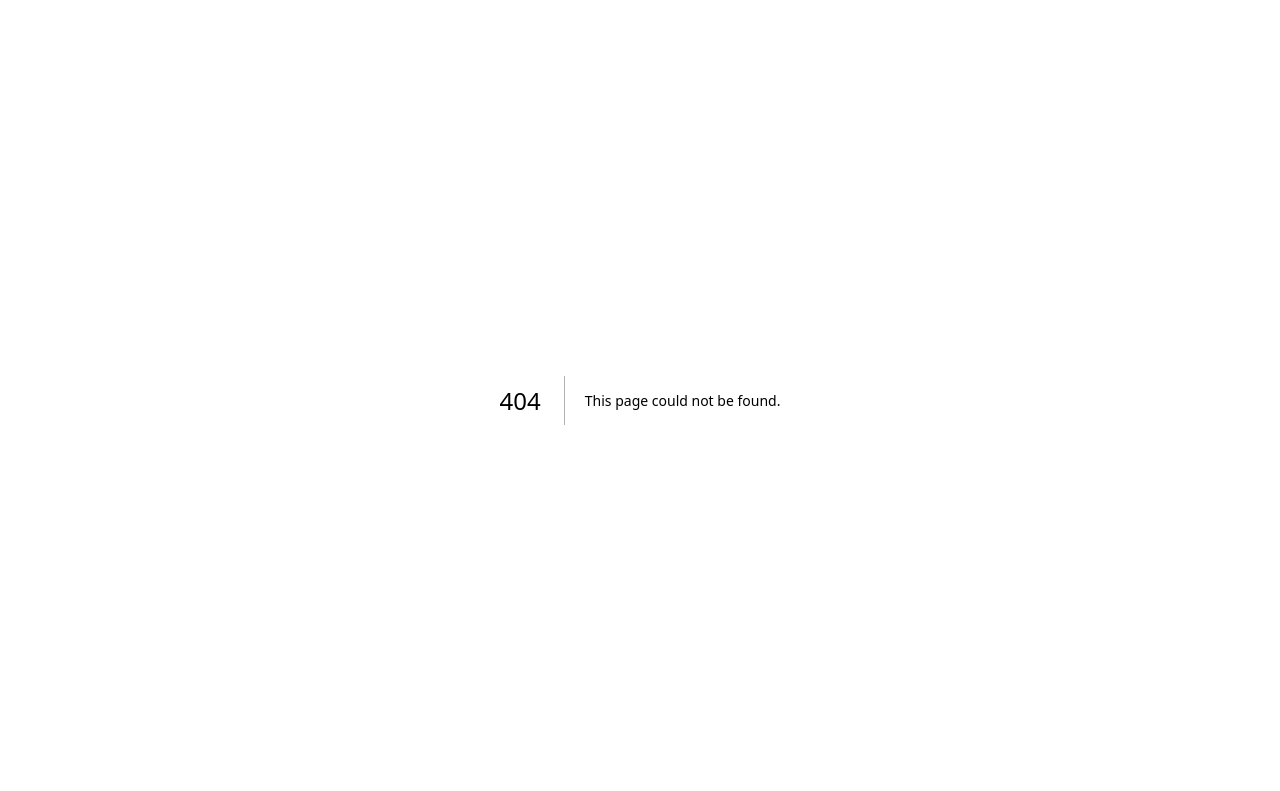
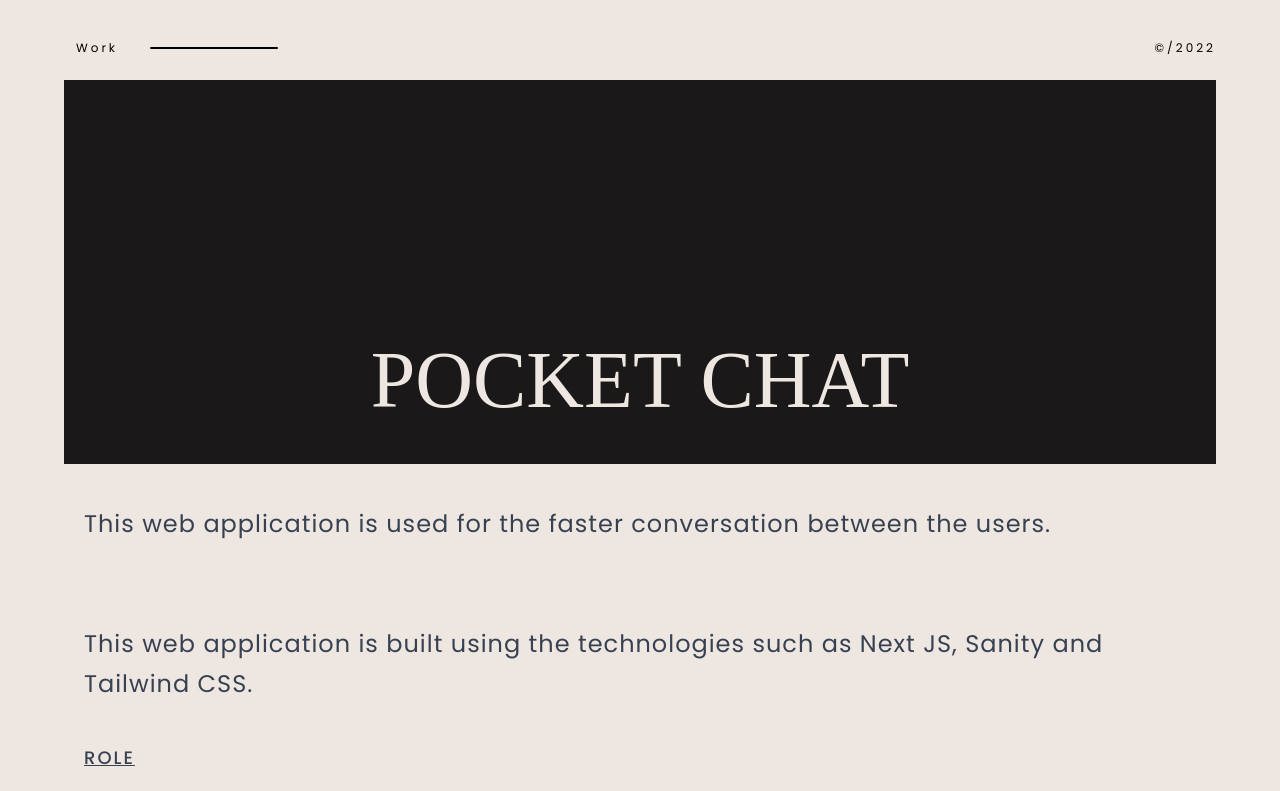
Before and after one commit to loki-AS/next-folio, a Next.js app: page /work/pocket in a window 1280 px wide. Before the commit this address had no page. Shown: the top 791 px of the page. Built offline with nearby package versions, Linux system fonts and the light colour scheme; a web font is replaced by a local one.

Commit message:
pocket commit

```diff
--- a/components/AboutBody.js
+++ b/components/AboutBody.js
@@ -1,6 +1,6 @@
 import Image from 'next/image'
 import React from 'react'
-import { myPic } from "../public"
+import { myPic, profile } from "../public"
 import { motion } from "framer-motion"
 import Link from 'next/link'
 
@@ -20,11 +20,11 @@ const AboutBody = () => {
       transition={{
         duration:2
       }}
-      className='absolute right-0 sm:px-16 md:px-6 px-0'>
-        <Image src={myPic} alt="mypic" height={250} width={250} />
+      className='absolute right-0 sm:px-16 px-6  flex flex-wrap'>
+        <Image src={profile} alt="mypic" height={250} width={250} className="rounded-md" />
       </motion.div>
 
-      <div className='pt-32'>
+      <div className='pt-32 mt-[11rem] lg:mt-0'>
         <motion.h1
             initial={{
               y:500,
@@ -44,7 +44,7 @@ const AboutBody = () => {
         </motion.h1>
 
         <motion.h1
-        className='text-3xl py-3 font-cormorant leading-10 tracking-[1px] font-semibold '>I&apos;m Lohith. A designer, maker and problem solver.</motion.h1>
+        className='text-3xl z-50 py-3 font-cormorant leading-10 tracking-[1px] font-semibold '>I&apos;m Lohith. A designer, maker and problem solver.</motion.h1>
 
         <p className='py-3 pt-6 text-md leading-10 text-gray-700 font-poppins'>I&apos;m a front-end web developer with over a years of experience. I work to create high performance & rich interactive websites that work across all platforms & devices.</p>
 
@@ -66,7 +66,7 @@ const AboutBody = () => {
         </div>
 
         <div className='flex flex-col md:flex-row justify-between items-center py-10'>
-          <button className='bg-[#1a1818] text-[#eee7e1] text-xl px-4 py-3 tracking-[2px] font-poppins rounded-full w-[10rem] mb-5 md:mb-0 hover:scale-110 '>My CV</button>
+          <button className='bg-[#1a1818] text-[#eee7e1] text-xl px-4 py-3 tracking-[2px] font-poppins rounded-full w-[10rem] mb-5 md:mb-0 hover:scale-110 '><a href='https://drive.google.com/file/d/166LYexhDYmDt6Im9I9rSE1qFsLfFun3e/view' download>My CV</a></button>
           <button className='bg-[#1a1818] text-[#eee7e1] text-xl px-4 py-3 tracking-[2px] font-poppins rounded-full mb-5 md:mb-0 hover:scale-110 '><Link href="/contact">Contact Me</Link></button>
         </div>
 
--- a/components/WorkBody.js
+++ b/components/WorkBody.js
@@ -54,6 +54,12 @@ const WorkBody = () => {
             </h1>
             </Link>
 
+            <Link href="/work/pocket">
+            <h1 className='text-[2rem] py-3 md:text-[4rem] uppercase font-dancing tracking-[1px] hover:scale-105 hover:animate-pulse'>
+            Pocket Chat
+            </h1>
+            </Link>
+
             <Link href="/work/news">
             <h1 className='text-[2rem] md:text-[4rem] hover:scale-105 hover:animate-pulse py-3 uppercase font-dancing tracking-[1px]'>
             News App
--- /dev/null
+++ b/pages/work/pocket.js
@@ -0,0 +1,104 @@
+import React from 'react'
+import WorkHeader from "../../components/WorkHeader"
+import { motion } from "framer-motion"
+import Image from 'next/image'
+import { cook, pocketChat } from '../../public'
+
+const Pocket = () => {
+  return (
+    <div className='bg-[#eee7e1] h-full w-full sm:px-16 px-6'>
+        <WorkHeader />
+
+        <motion.div
+            initial={{
+                y:-500,
+                opacity: 0,
+                scale:0.5
+            }}
+            animate={{
+                y: 0,
+                opacity: 1,
+                scale: 1
+            }}
+            transition={{
+                duration: 1.5,
+            }}
+        className='py-6 flex justify-center items-end h-96 bg-[#1a1818] text-[#eee7e1] text-[3rem] md:text-[5rem] font-cormorant uppercase px-4'>
+
+        <motion.h1
+        initial={{
+            y:500,
+            opacity:0,
+            scale:0.5
+        }}
+        animate={{
+            y:0,
+            opacity:1,
+            scale:1
+        }}
+        transition={{
+            duration: 1.5
+        }}
+        >
+        pocket chat
+        </motion.h1>
+
+        </motion.div>
+
+        <div className='py-10'>
+            <motion.h1
+            initial={{
+                opacity:0,
+                scale:0.5
+            }}
+            animate={{
+                y:0,
+                opacity:1,
+                scale:1
+            }}
+            transition={{
+                duration: 1.5
+            }}
+            className='px-5 text-2xl font-poppins text-gray-700 tracking-[1px] leading-10'>
+                This web application is used for the faster conversation between the users.
+            </motion.h1>
+        </div>
+
+        <div className='py-10'>
+            <motion.h1
+            initial={{
+                opacity:0,
+                scale:0.5
+            }}
+            animate={{
+                y:0,
+                opacity:1,
+                scale:1
+            }}
+            transition={{
+                duration: 1.5
+            }}
+            className='px-5 text-2xl font-poppins text-gray-700 tracking-[1px] leading-10'>
+            This web application is built using the technologies such as Next JS, Sanity and Tailwind CSS.
+            </motion.h1>
+        </div>
+
+        <div className='px-5 pb-10'>
+            <h1 className='uppercase text-lg font-poppins tracking-[2px] underline font-medium text-gray-700'>role</h1>
+            <p className='text-md font-poppins py-4 text-gray-700 tracking-[2px]'>Web Development</p>
+
+            <h1 className='uppercase text-lg font-poppins tracking-[2px] underline font-medium text-gray-700 pb-4'>Github</h1>
+            <a className='text-md font-poppins py-4 text-gray-700 tracking-[2px] hover:underline' href="https://github.com/loki-AS/pocketChat">https://github.com/loki-AS/pocketChat</a>
+
+            <h1 className='uppercase text-lg font-poppins tracking-[2px] underline font-medium text-gray-700 py-4'>URL</h1>
+            <a className='text-md font-poppins py-4 text-gray-700 tracking-[2px] hover:underline' href="https://pocket-chat.vercel.app/">https://pocket-chat.vercel.app/</a>
+        </div>
+
+        <div className='relative pb-6'>
+            <Image src={pocketChat} alt="cook" className='rounded-xl'  />
+        </div>
+    </div>
+  )
+}
+
+export default Pocket
--- a/public/index.js
+++ b/public/index.js
@@ -4,6 +4,8 @@ import cook from "./cook.png"
 import portfolioPic from "./portfolio.png"
 import pokemon from "./pokemon.png"
 import videoshare from "./videoshare.png"
+import pocketChat from "./pocketChat.png"
+import profile from "./profile.jpg"
 
 export {
     myPic,
@@ -12,4 +14,6 @@ export {
     portfolioPic,
     pokemon,
     videoshare,
+    pocketChat,
+    profile,
 }
```
Also changed, not shown: public/pocketChat.png (added), public/profile.jpg (added).
